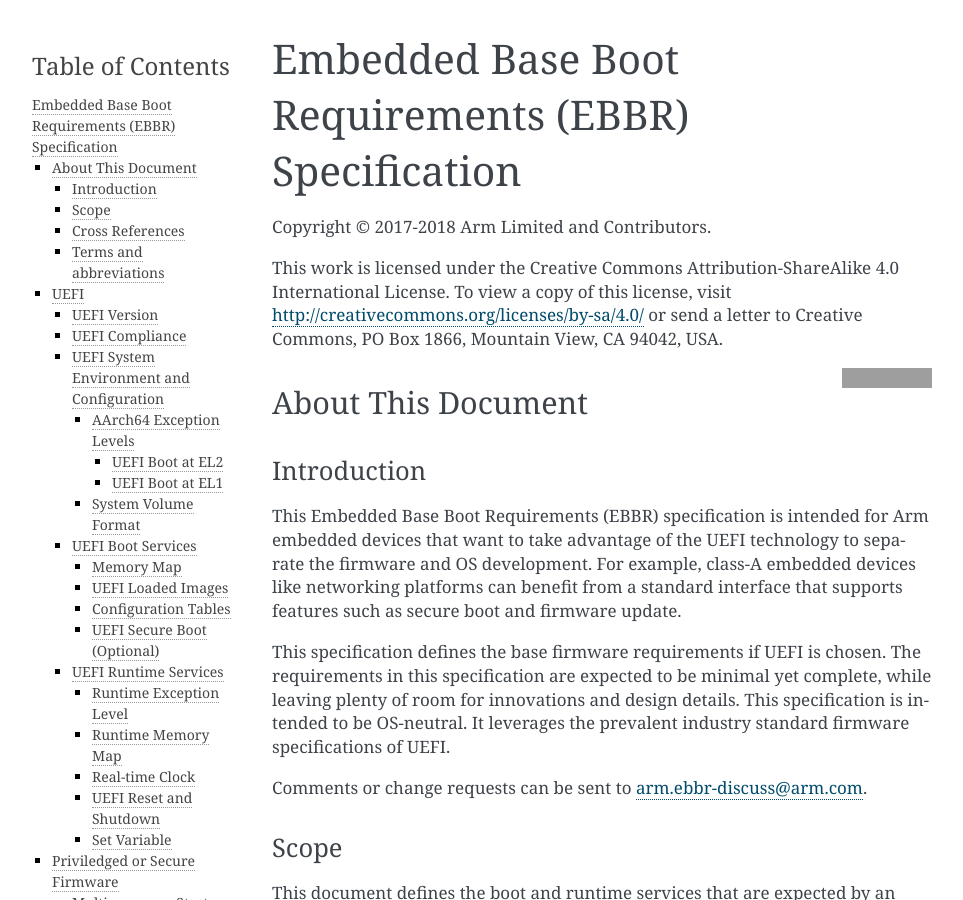
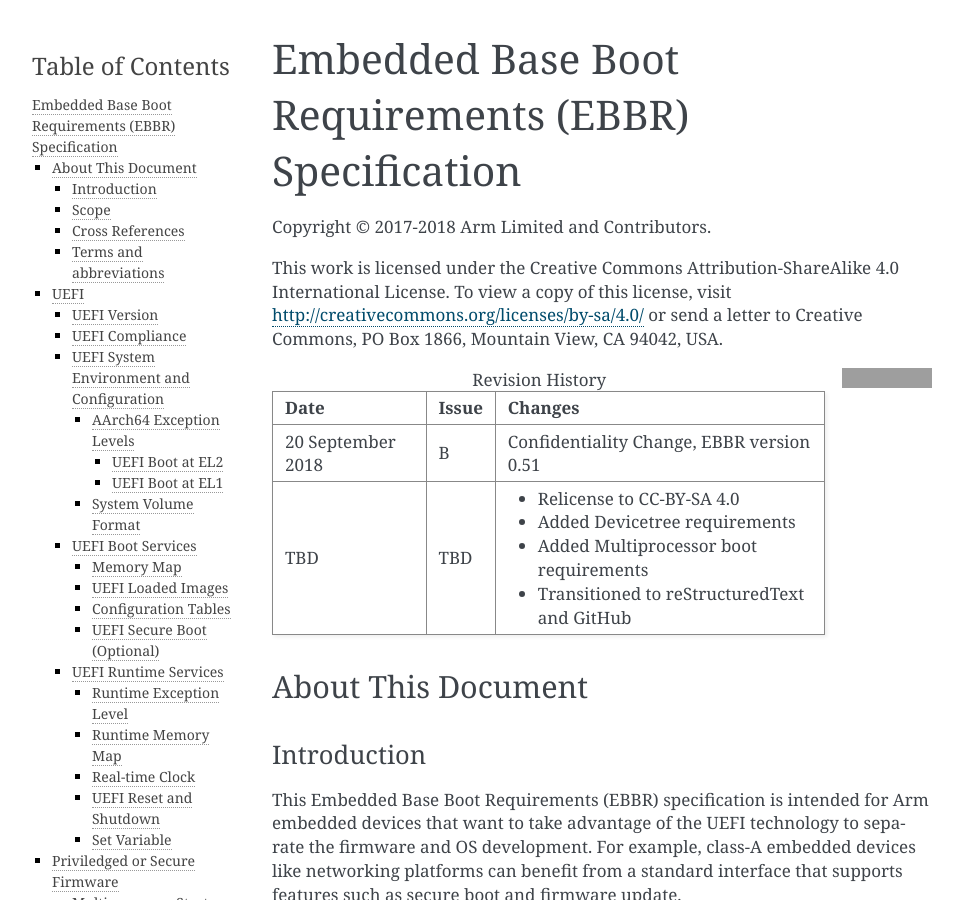
Before and after one commit to ARM-software/ebbr, a Sphinx documentation site: the page built from source/ebbr.rst, in a window 1280 px wide and 900 px high. Shown: the whole window, without its empty margins (148-1111 px from the left). Built offline with Sphinx 7.4.7, drawn with Linux system fonts in a browser that asks for light colours; grey boxes are pictures that could not be loaded.

Commit message:
Add revision history table
Adds the revision history table to the markup.

Resolves: #4
Signed-off-by: Grant Likely <grant.likely@arm.com>

```diff
--- a/source/ebbr.rst
+++ b/source/ebbr.rst
@@ -17,6 +17,19 @@
    :target: http://creativecommons.org/licenses/by-sa/4.0/
    :alt: Creative Commons License
    :align: right
+
+.. tabularcolumns:: l c p{11.5cm}
+.. table:: Revision History
+
+   ================= ===== =============================================
+   Date              Issue Changes
+   ================= ===== =============================================
+   20 September 2018 B     Confidentiality Change, EBBR version 0.51
+   TBD               TBD   - Relicense to CC-BY-SA 4.0
+                           - Added Devicetree requirements
+                           - Added Multiprocessor boot requirements
+                           - Transitioned to reStructuredText and GitHub
+   ================= ===== =============================================
 
 *******************
 About This Document
```
